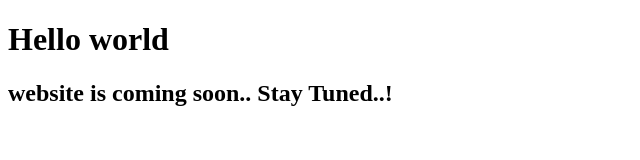
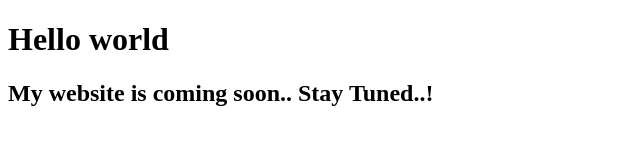
Before and after one commit to abhilashrainchu/abhilashrainchu.github.io, a plain HTML site: page index.html in a window 1280 px wide. Shown: the whole page, without its empty margins (0-640 px from the left). Drawn offline with Linux system fonts and the light colour scheme.

Commit message:
made a small change to debug the issue with the website link

```diff
--- a/index.html
+++ b/index.html
@@ -5,7 +5,7 @@
 <body>
     <h1> Hello world</h1>
 
-    <h2> website is coming soon.. Stay Tuned..!</h2>
+    <h2> My website is coming soon.. Stay Tuned..!</h2>
 </body>
 
 </html>
```
